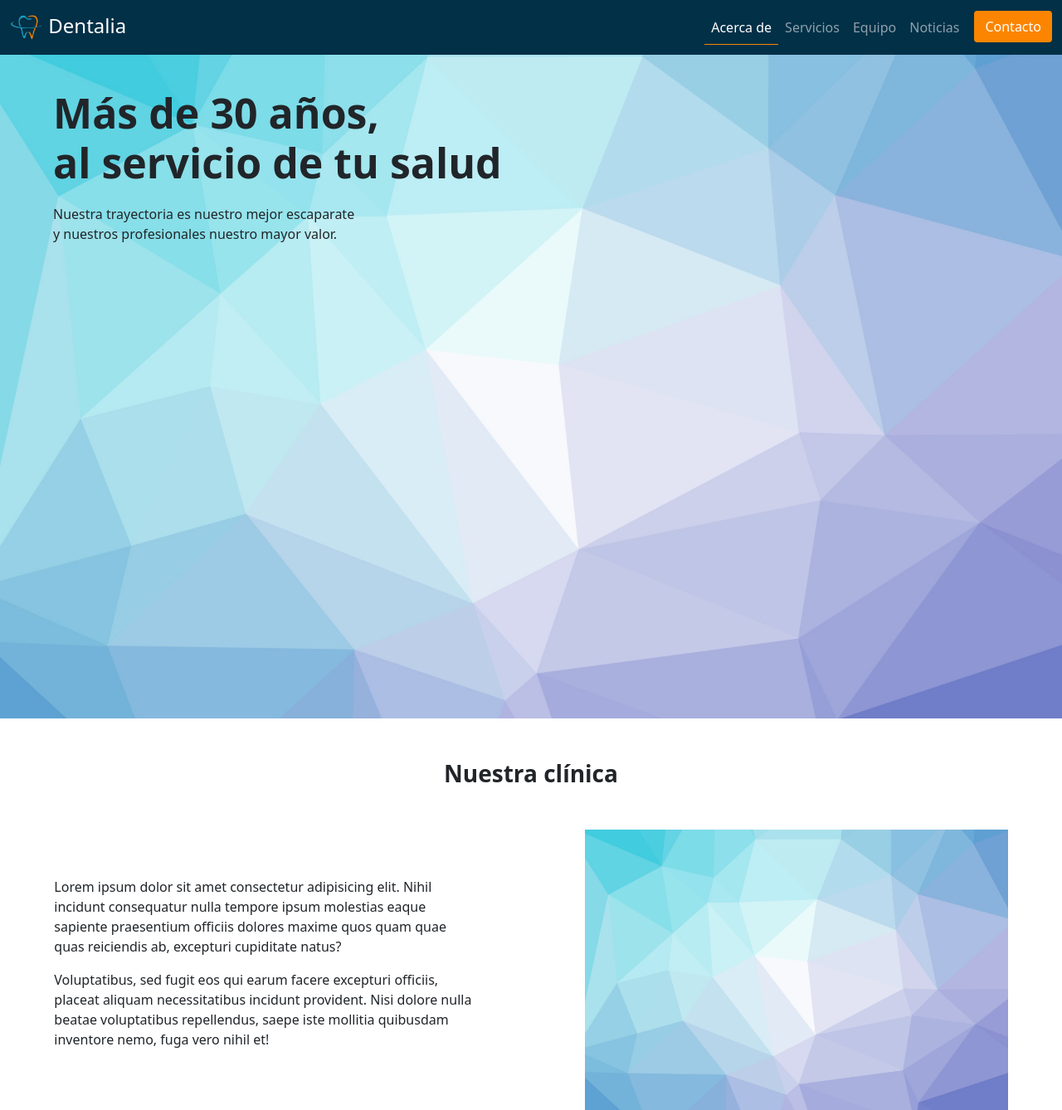
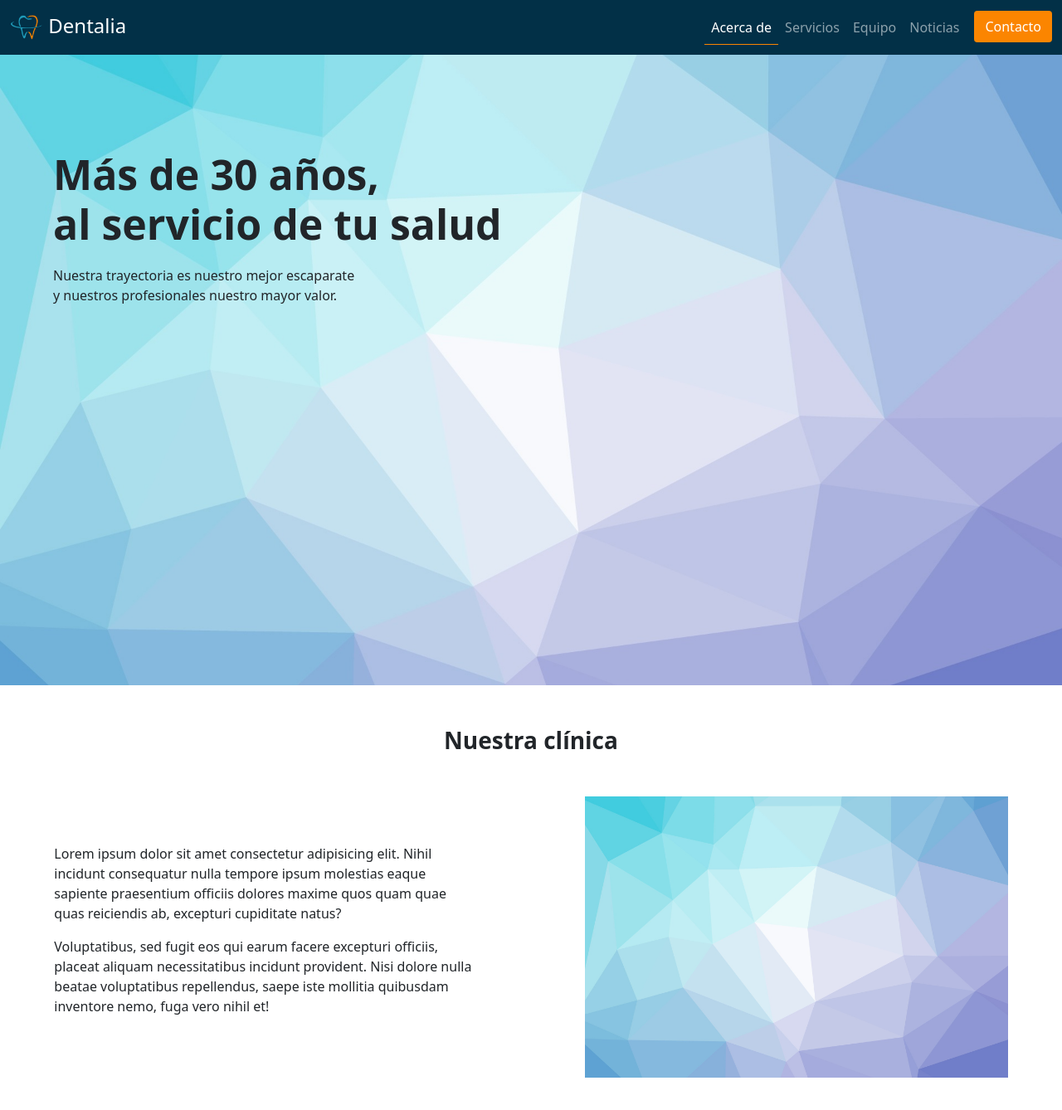
Before and after one commit to JSalram/Dentalia, a PHP site: page /nav/acerca.html in a window 1280 px wide. Shown: the top 1338 px of the page at 83% size. Run offline with PHP 8.4, Linux system fonts and the light colour scheme; some libraries are stand-ins or nearby versions.

Commit message:
Termina de mejorar acerca de

```diff
--- a/Web/css/acerca.css
+++ b/Web/css/acerca.css
@@ -1,6 +1,6 @@
 header
 {
-    height: 100vh;
+    height: 95vh;
     background-image: url('../img/acercaCover.jpg');
     background-position: center;
     background-repeat: no-repeat;
@@ -10,7 +10,7 @@ header
 header .eslogan
 {
     position: absolute;
-    top: 5%;
+    top: 15%;
     left: 5%;
     width: 50%;
 }
@@ -32,6 +32,7 @@ header .eslogan
 {
     .eslogan
     {
+        top: 5%;
         width: 75%;
     }
     .eslogan h1
```
